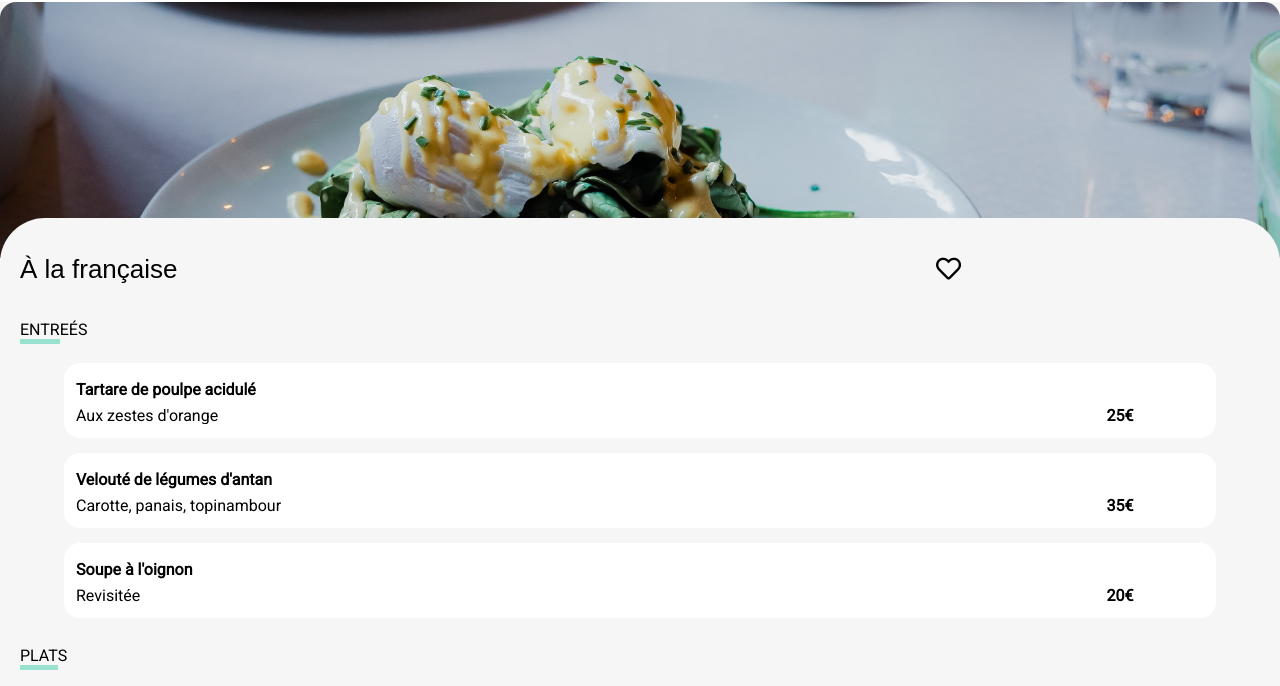
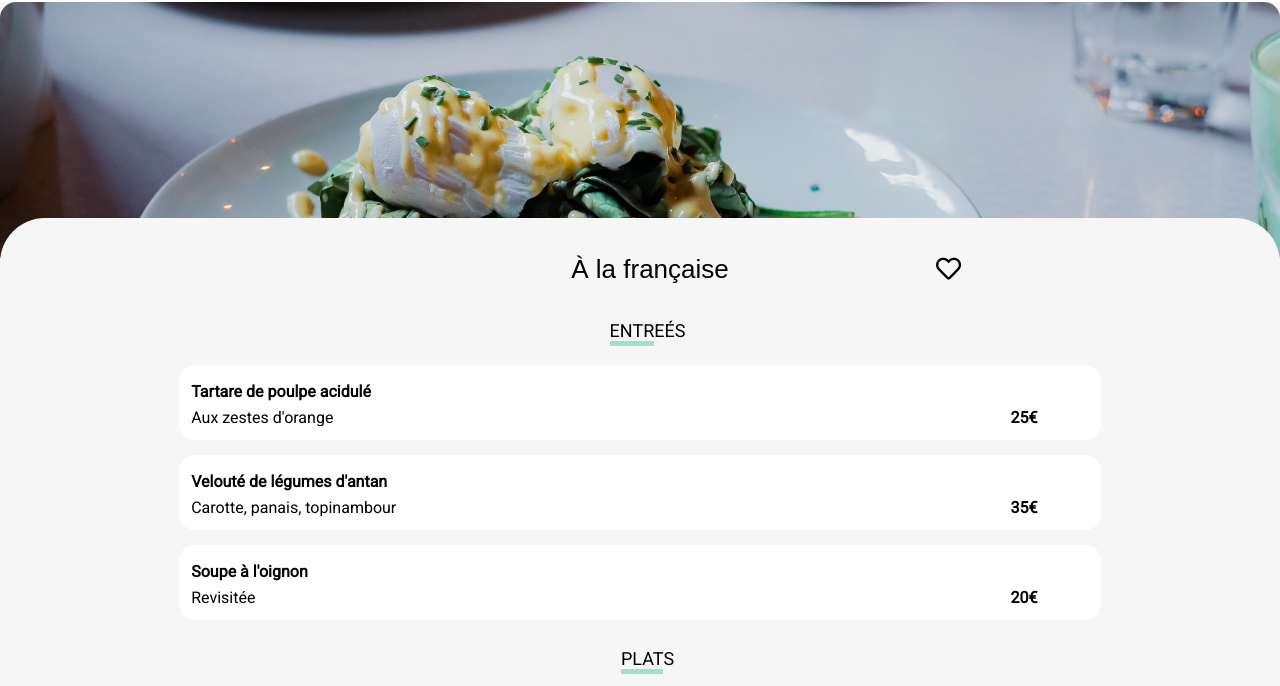
Before and after one commit to GuermanROUBAN/P3_Ohmyfood, a website: page index_menu_3_A_la_francaise.html in a window 1280 px wide. Shown: the part 63-749 px from the top of the page. Drawn offline with Linux system fonts and the light colour scheme; a web font is replaced by a local one.

Commit message:
Mise en page desktop page menu

```diff
--- a/sass/5.Pages/mise_en_page_menu.scss
+++ b/sass/5.Pages/mise_en_page_menu.scss
@@ -96,26 +96,25 @@
 }
 
 
-@media screen and (min-width: 667px) and (max-width:992px)
-
+@media screen and (min-width: 667px)
 {
 	.main{
-	  max-width: 992px;
+	  max-width: 1480px;
 	}
+	.body__title{
+	justify-content: center;
+	}
+
+	.card__title{
+	text-align: center;
+	font-size: 1.8rem;
+	}
+	.body__card--entrees,.body__card--plats, .body__card--desserts{
+	width: 80%;
+	margin:auto;
+}
+button {
+	width: 40%;
 }
 
-
-@media screen and (min-width: 992px) and (max-width:1440px)
-
-{
-	.main{
-	  max-width: 1440px;
-	}
 }
-
-@media screen and (min-width: 1140px)
-{
-	.main{
-	  max-width: 2240px;
-	}
-}
```
Also changed, not shown: css/style_page_menu.css, 1 other file.
